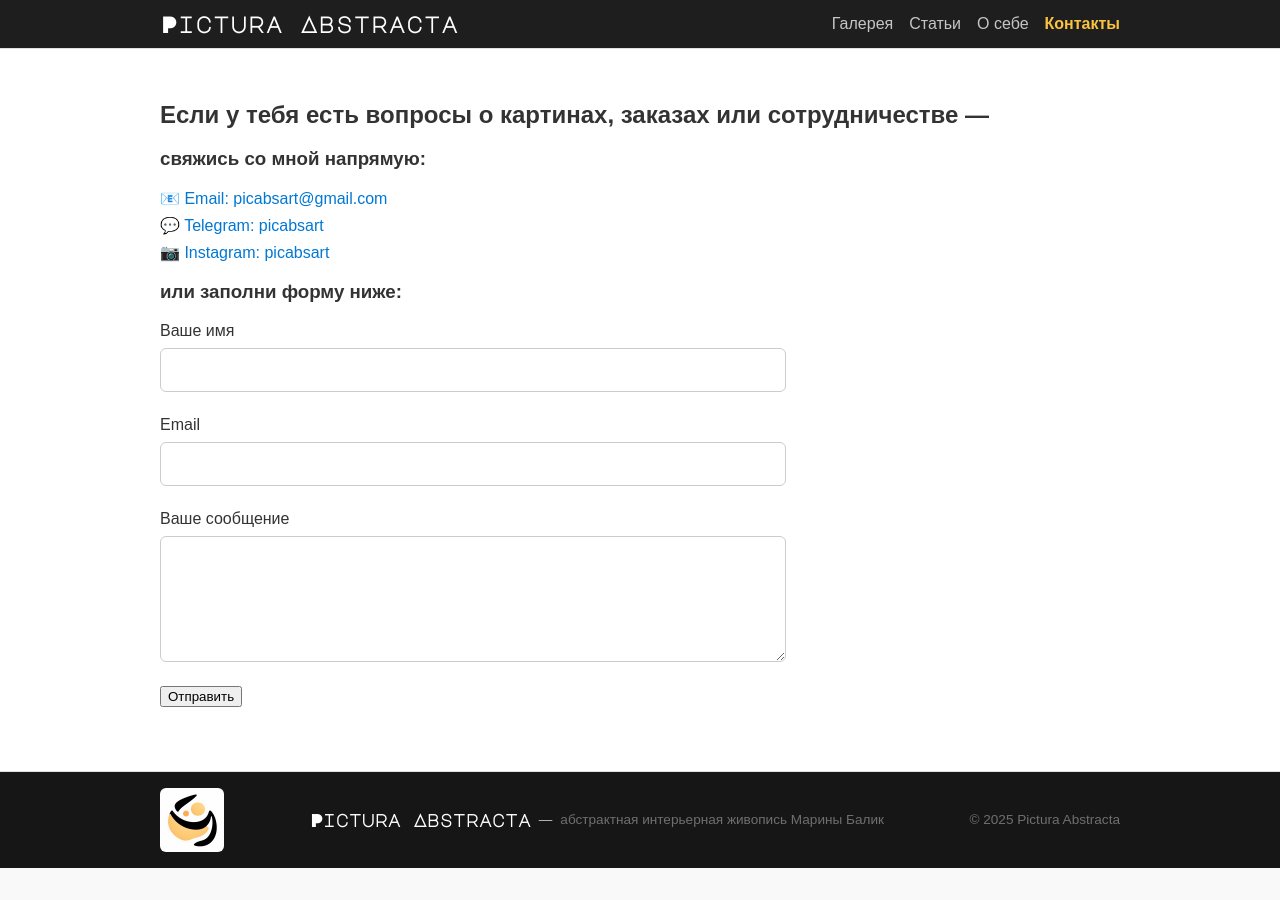
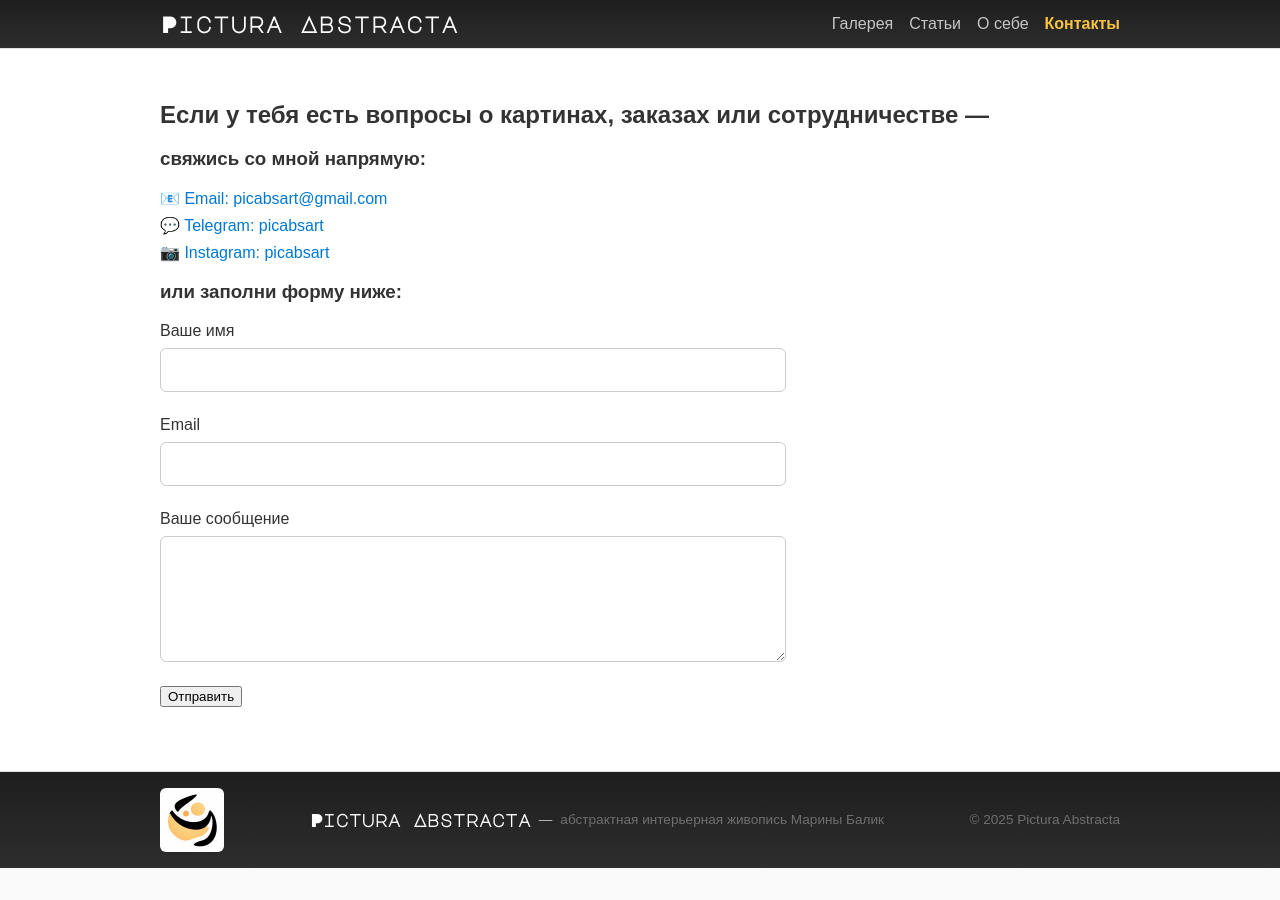
Before and after one commit to PicAbsArt/picabsart.github.io, a Jekyll site: the page built from contact.md, in a window 1280 px wide. Built offline with Jekyll 4.4.1, drawn with Linux system fonts in a browser that asks for light colours.

Commit message:
Update main.css

```diff
--- a/assets/main.css
+++ b/assets/main.css
@@ -33,6 +33,7 @@ img {
 
 .site-header {
   background-color: #1e1e1e;
+  background: linear-gradient(to bottom, #1e1e1e, #2d2d2d);
   color: white;
   padding: 0.8rem 0; /* Уменьшили высоту */
 }
@@ -270,6 +271,7 @@ img {
 /* === Футер (десктоп) === */
 
 .site-footer {
+  background: linear-gradient(to bottom, #1e1e1e, #2d2d2d);
   background-color: #161616;
   color: #6f6f6f;
   padding: 1rem 0;
```
